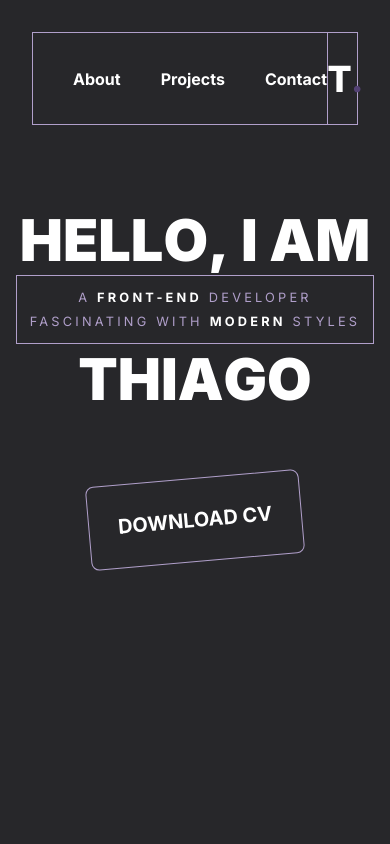
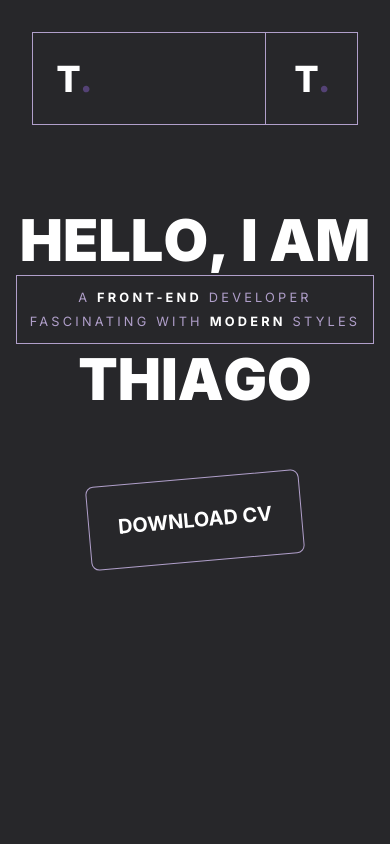
Before and after one commit to ythiago03/ythiago03-porfolio, a React (Vite) app: page / in a window 390 px wide. Shown: the top 844 px of the page. Built offline with nearby package versions, Linux system fonts and the light colour scheme.

Commit message:
Navbar hidding

```diff
--- a/src/App.css
+++ b/src/App.css
@@ -1,7 +1,8 @@
-.header-header{
+.app-header{
   width: 100%;
   min-height: 100vh;
   position: relative;
+  overflow: hidden;
 }
 
 .header-wrapper{
@@ -55,6 +56,7 @@
   align-items: center;
   gap: 0.5rem;
   flex-direction: column;
+  margin-top: 4rem;
   margin-bottom: 1rem;
   cursor: pointer;
   color: var(--white);
--- a/src/Components/Navbar/Navbar.css
+++ b/src/Components/Navbar/Navbar.css
@@ -5,6 +5,7 @@
   display: flex;
   justify-content: space-between;
   align-items: center;
+  position: relative;
 }
 
 .navbar ul{
@@ -26,3 +27,24 @@
   border-left: 1px solid var(--lightPurple);
   cursor: pointer;
 }
+
+.icon__mobile{
+  margin-left: 1.5rem;
+}
+
+@media screen and (max-width: 670px) {
+  .navbar ul{
+    z-index: 100;
+    position: absolute;
+    top: 100px;
+    right: 0px;
+    flex-direction: column;
+    background-color: var(--purple);
+    padding: 2.5rem;
+    transition: 300ms ease-out;
+    border-radius: 8px;
+    -webkit-box-shadow: -1px 2px 78px -12px var(--purple);
+    -moz-box-shadow: -1px 2px 78px -12px var(--purple);
+    box-shadow: -1px 2px 78px -12px var(--purple);
+  }
+}
--- a/src/Components/Navbar/Navbar.tsx
+++ b/src/Components/Navbar/Navbar.tsx
@@ -1,7 +1,7 @@
 /* UTILS */
 import { Link } from 'react-scroll';
 import { motion } from 'framer-motion';
-
+import { useEffect, useState } from 'react';
 /* Style and Icons */
 import './Navbar.css';
 
@@ -10,6 +10,21 @@ import icon from '../../assets/T-icon.svg';
 
 const Navbar = () => {
 
+  const getCurrentDimension = () => window.innerWidth;
+
+  const [screenSize, setScreenSize] = useState(getCurrentDimension());
+  const [toggle, setToggle] =useState(false);
+
+  useEffect(() => {
+    const updateDimension = () => {
+      setScreenSize(getCurrentDimension());
+    };
+    window.addEventListener('resize', updateDimension);
+
+    return(() => {
+      window.removeEventListener('resize', updateDimension);
+    });
+  }, [screenSize]);
 
   return (
 
@@ -24,7 +39,9 @@ const Navbar = () => {
       className="navbar"
     >
 
-      <ul>
+      <ul style={{
+        right: toggle ? '0' : '-300px'
+      }} >
 
         <li>
           <Link className="highlighted-white" to="about" spy={true} smooth={true} offset={50} duration={500}>
@@ -45,8 +62,10 @@ const Navbar = () => {
         </li>
 
       </ul>
-
-      <div className="icon">
+      {
+        screenSize <= 670 && <img className="icon__mobile" src={icon} alt="Logo em forma de T"/>
+      }
+      <div onClick={() => setToggle(!toggle)} className="icon">
         <img src={icon} alt="Logo em forma de T" />
       </div>
 
```
